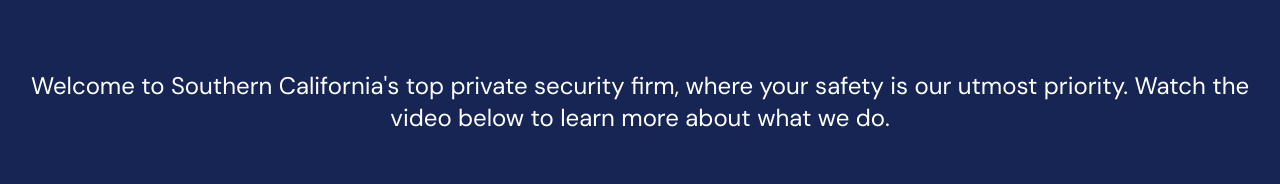
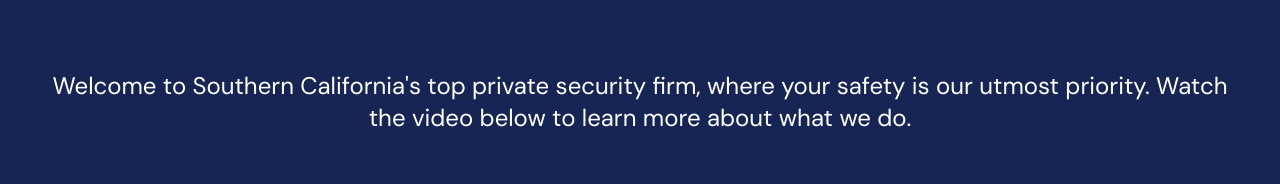
Before and after one commit to 3nimal/scsa, a React (Vite) app: page / in a window 1280 px wide. Shown: the part 202-386 px from the top of the page. Built offline with nearby package versions, Linux system fonts and the light colour scheme.

Commit message:
add margins to invitation to watch the video
add margins to invitation to watch the video

```diff
--- a/src/scenes/home/index.tsx
+++ b/src/scenes/home/index.tsx
@@ -20,9 +20,11 @@ const Home = ({ setSelectedPage }: Props) => {
         className='gap-16 bg-blue-950 py-2 pt-60 md:h-full md:pb-0'
     >
 
+        <div className="px-8 md:px-10">
             <p className='mt-8 text-white text-2xl text-center'>
                     Welcome to Southern California's top private security firm, where your safety is our utmost priority. Watch the video below to learn more about what we do.
             </p>
+        </div>
 
         { /* EMBEDDED VIDEO */}
             <div className='relative flex justify-center mt-40'>
```
